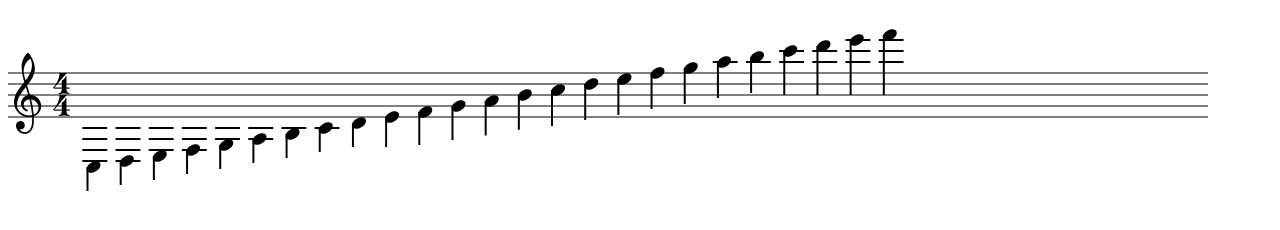
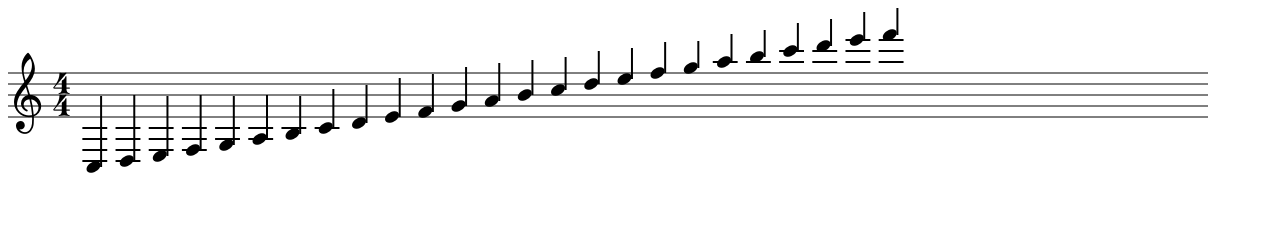
Before and after one commit to mauritslamers/presto, a plain HTML site: page experiment.html in a window 1280 px wide. Drawn offline with Linux system fonts and the light colour scheme.

Commit message:
note stems with (sort of) the proper lengths

```diff
--- a/experiment.html
+++ b/experiment.html
@@ -26,31 +26,31 @@
           //  { name: "dis", length: 4, octave: 1 },
           //  { name: "eis", length: 4, octave: 1 },
           //  { name: "fis", length: 4, octave: 1 }],
-          { name: "c", length: 4, octave: 0, stemDirection: "down" },
-          { name: "d", length: 4, octave: 0, stemDirection: "down" },
-          { name: "e", length: 4, octave: 0, stemDirection: "down" },
-          { name: "f", length: 4, octave: 0, stemDirection: "down" },
-          { name: "g", length: 4, octave: 0, stemDirection: "down" },
-          { name: "a", length: 4, octave: 0, stemDirection: "down" },
-          { name: "b", length: 4, octave: 0, stemDirection: "down" },
-          { name: "c", length: 4, octave: 1, stemDirection: "down" },
-          { name: "d", length: 4, octave: 1, stemDirection: "down" },
-          { name: "e", length: 4, octave: 1, stemDirection: "down" },
-          { name: "f", length: 4, octave: 1, stemDirection: "down" },
-          { name: "g", length: 4, octave: 1, stemDirection: "down" },
-          { name: "a", length: 4, octave: 1, stemDirection: "down" },
-          { name: "b", length: 4, octave: 1, stemDirection: "down" },
-          { name: "c", length: 4, octave: 2, stemDirection: "down" },
-          { name: "d", length: 4, octave: 2, stemDirection: "down"  },
-          { name: "e", length: 4, octave: 2, stemDirection: "down"  },
-          { name: "f", length: 4, octave: 2, stemDirection: "down"  },
-          { name: "g", length: 4, octave: 2, stemDirection: "down" },
-          { name: "a", length: 4, octave: 2, stemDirection: "down" },
-          { name: "b", length: 4, octave: 2, stemDirection: "down" },
-          { name: "c", length: 4, octave: 3, stemDirection: "down" },
-          { name: "d", length: 4, octave: 3, stemDirection: "down"  },
-          { name: "e", length: 4, octave: 3, stemDirection: "down"  },
-          { name: "f", length: 4, octave: 3, stemDirection: "down"  },
+          { name: "c", length: 4, octave: 0, stemDirection: "up" },
+          { name: "d", length: 4, octave: 0, stemDirection: "up" },
+          { name: "e", length: 4, octave: 0, stemDirection: "up" },
+          { name: "f", length: 4, octave: 0, stemDirection: "up" },
+          { name: "g", length: 4, octave: 0, stemDirection: "up" },
+          { name: "a", length: 4, octave: 0, stemDirection: "up" },
+          { name: "b", length: 4, octave: 0, stemDirection: "up" },
+          { name: "c", length: 4, octave: 1, stemDirection: "up" },
+          { name: "d", length: 4, octave: 1, stemDirection: "up" },
+          { name: "e", length: 4, octave: 1, stemDirection: "up" },
+          { name: "f", length: 4, octave: 1, stemDirection: "up" },
+          { name: "g", length: 4, octave: 1, stemDirection: "up" },
+          { name: "a", length: 4, octave: 1, stemDirection: "up" },
+          { name: "b", length: 4, octave: 1, stemDirection: "up" },
+          { name: "c", length: 4, octave: 2, stemDirection: "up" },
+          { name: "d", length: 4, octave: 2, stemDirection: "up"  },
+          { name: "e", length: 4, octave: 2, stemDirection: "up"  },
+          { name: "f", length: 4, octave: 2, stemDirection: "up"  },
+          { name: "g", length: 4, octave: 2, stemDirection: "up" },
+          { name: "a", length: 4, octave: 2, stemDirection: "up" },
+          { name: "b", length: 4, octave: 2, stemDirection: "up" },
+          { name: "c", length: 4, octave: 3, stemDirection: "up" },
+          { name: "d", length: 4, octave: 3, stemDirection: "up"  },
+          { name: "e", length: 4, octave: 3, stemDirection: "up"  },
+          { name: "f", length: 4, octave: 3, stemDirection: "up"  },
 
         ];
 
```
Also changed, not shown: lib/note.js.
